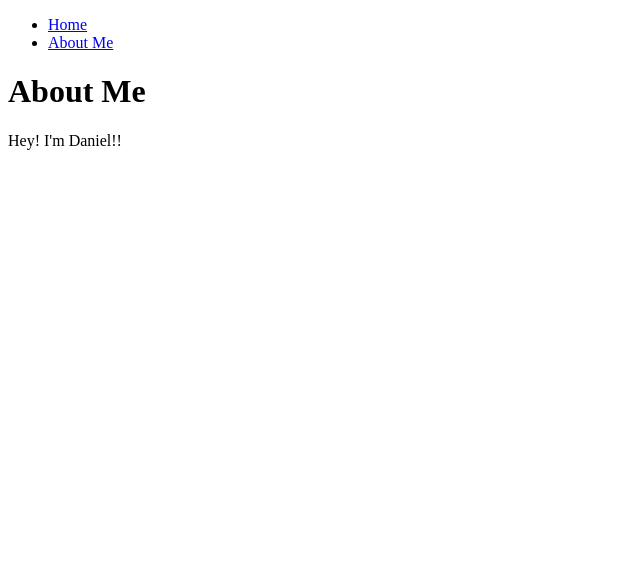
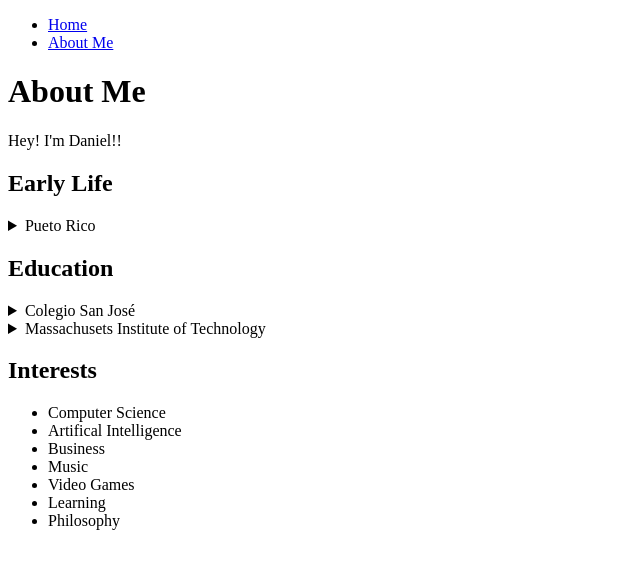
Before and after one commit to dportelafebo/daniel-website, a plain HTML site: page about-me.html in a window 1280 px wide. Shown: the whole page, without its empty margins (0-640 px from the left). Drawn offline with Linux system fonts and the light colour scheme.

Commit message:
Changes to about-me

```diff
--- a/about-me.html
+++ b/about-me.html
@@ -22,5 +22,30 @@
     </header>
     <h1>About Me</h1>
     <p>Hey! I'm Daniel!!</p>
+    <h2>Early Life</h2>
+    <details>
+      I was born in Puerto Rico and lived there until I was 18!
+      <summary>Pueto Rico</summary>
+    </details>
+    <h2>Education</h2>
+    <details>
+      I went to high school at Colegio San José.
+      <summary>Colegio San José</summary>
+    </details>
+    <details>
+      I'm currently a rising sophmore at MIT studying Computer Science and
+      Management.
+      <summary>Massachusets Institute of Technology</summary>
+    </details>
+    <h2>Interests</h2>
+    <ul>
+      <li>Computer Science</li>
+      <li>Artifical Intelligence</li>
+      <li>Business</li>
+      <li>Music</li>
+      <li>Video Games</li>
+      <li>Learning</li>
+      <li>Philosophy</li>
+    </ul>
   </body>
 </html>
```
